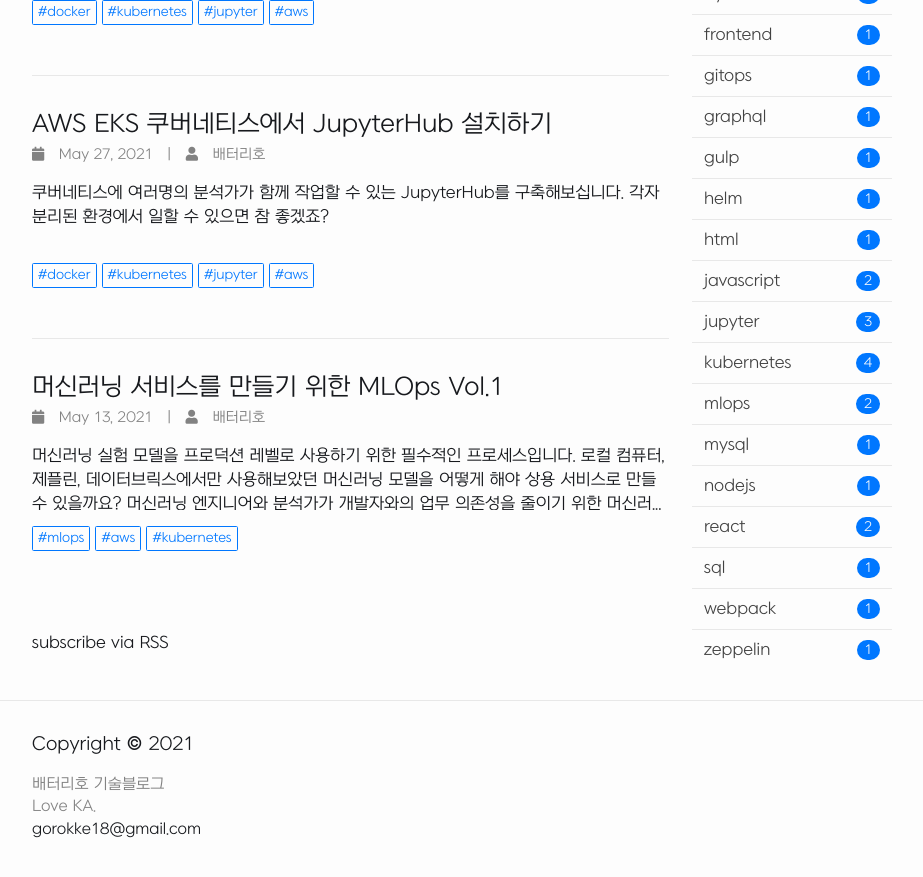
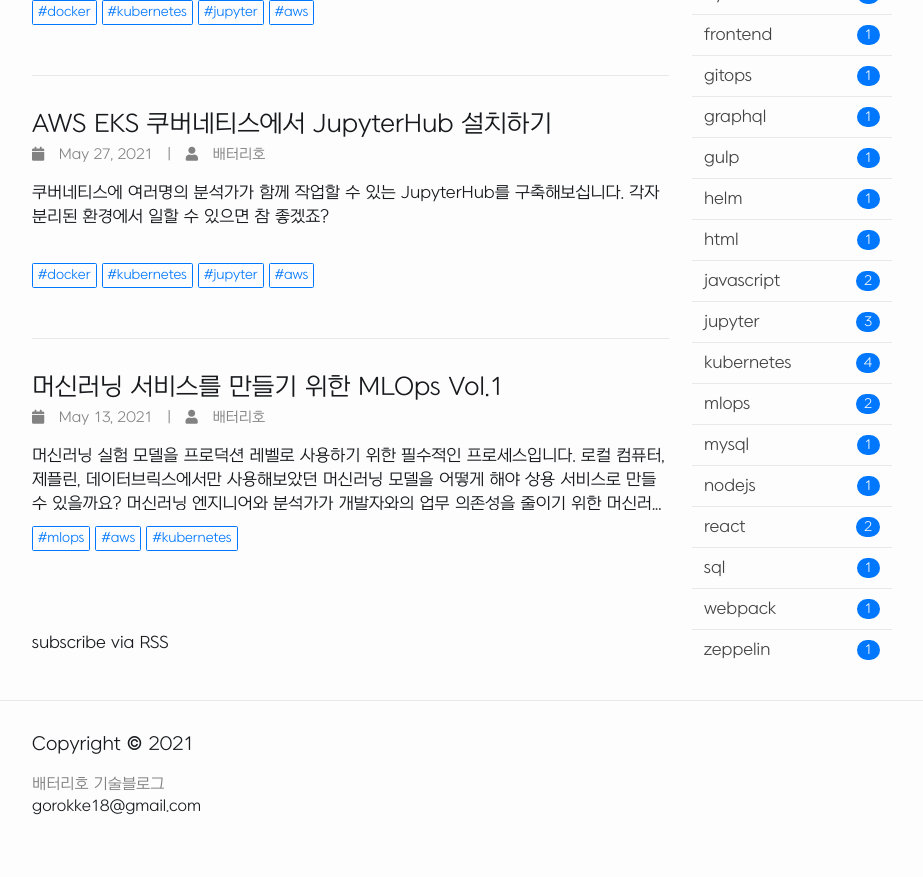
Before and after one commit to batteryhob/batteryhob.github.io, a Jekyll site: the page built from index.md, in a window 1280 px wide and 900 px high, scrolled down 3417 px. Shown: the top 877 px of the window, without its empty margins (178-1101 px from the left). Built offline with Jekyll 4.4.1, drawn with Linux system fonts in a browser that asks for light colours; nearby versions of some CDN libraries.

Commit message:
Update footer.html

```diff
--- a/_includes/footer.html
+++ b/_includes/footer.html
@@ -17,7 +17,6 @@
               {{ site.title | escape }}
             {%- endif -%}
             </li>
-            <li>Love KA.</li>
             {%- if site.email -%}
               <li><a class="u-email" href="mailto:{{ site.email }}">{{ site.email }}</a></li>
             {%- endif -%}
```
